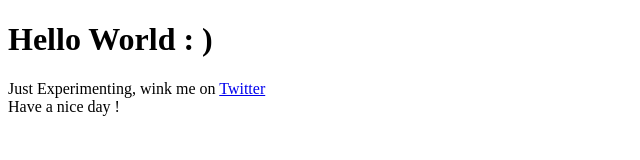
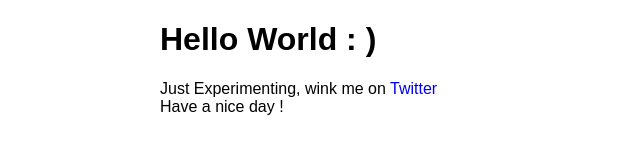
Before and after one commit to itsVPawan/itsvpawan.github.io, a plain HTML site: page index.html in a window 1280 px wide. Shown: the whole page, without its empty margins (0-640 px from the left). Drawn offline with Linux system fonts and the light colour scheme.

Commit message:
Update index.html

```diff
--- a/index.html
+++ b/index.html
@@ -3,6 +3,8 @@
       <head>
            <meta charset="utf-8">
            <title>Pawan Vishwakarma | Github</title>
+           <!-- Main stylesheet linking -->
+           <link rel="stylesheet" href="css/main.css">
       </head>
       <body>
            <h1>Hello World  : )</h1>
```
